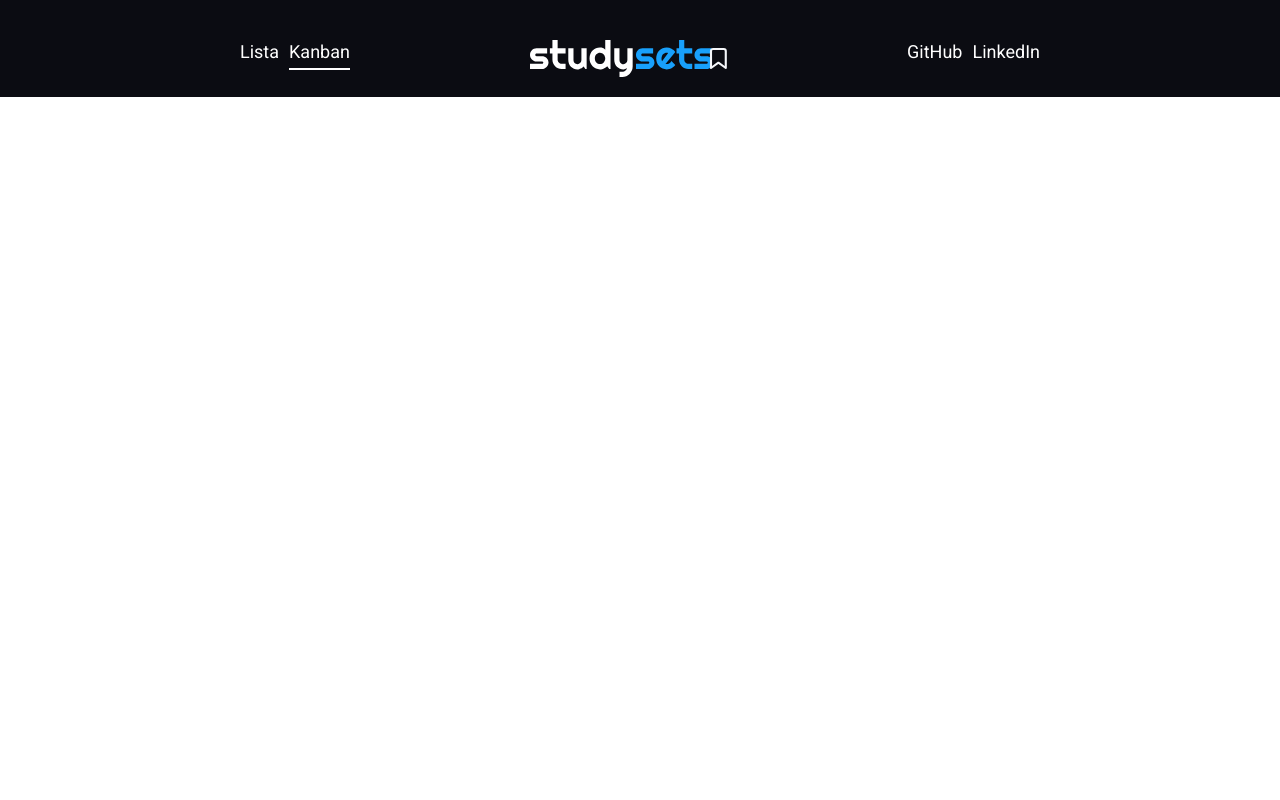
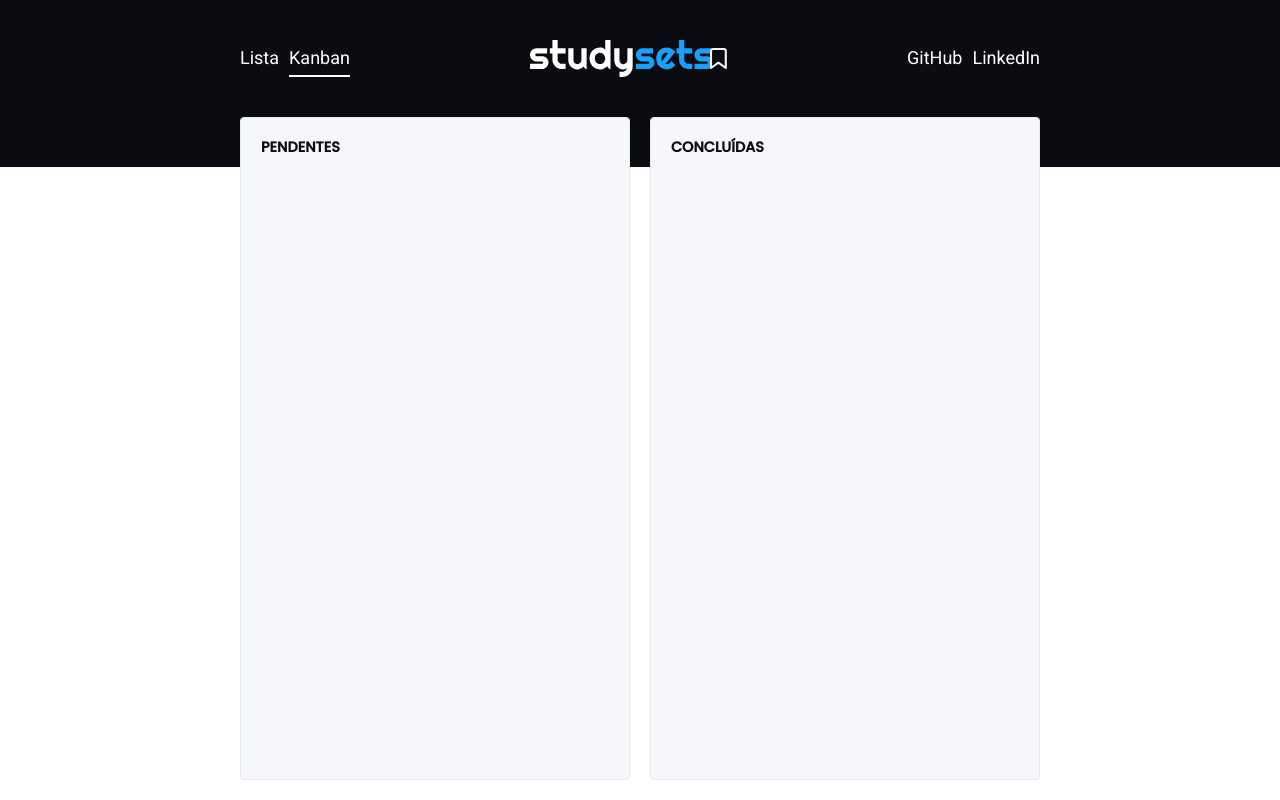
Before and after one commit to rafaelvieiracosta/studysets-todo, a Vue app: page /kanban in a window 1280 px wide. Built offline with nearby package versions, Linux system fonts and the light colour scheme.

Commit message:
feat: kanban frames and functions

```diff
--- a/src/App.vue
+++ b/src/App.vue
@@ -52,7 +52,7 @@ export default {
 }
 .header-wrapper {
   max-width: 840px;
-  padding: 40px 20px 20px;
+  padding: 40px 20px;
   margin: 0 auto;
 }
 .header img {
@@ -61,6 +61,7 @@ export default {
 .header-nav-ul {
   display: flex;
   justify-content: space-between;
+  align-items: center;
 }
 
 .nav-list {
--- a/src/components/toDo.vue
+++ b/src/components/toDo.vue
@@ -23,6 +23,7 @@ li {
   align-items: center;
   gap: 10px;
   padding: 15px 20px;
+  color: #0B0C12;
   background: #F5F7FA;
   border: 1px solid #CED3D9;
   border-radius: 4px;
@@ -33,7 +34,12 @@ li:hover {
   border-color: #18a0fb;
 }
 li.checked {
-  opacity: .3;
+  color: #0B0C1290;
+  background: #FCFDFD90;
+  border: 1px solid #F0F2F4;
+}
+li.checked .remove{
+  color: #C1C1C150;
 }
 li.checked p{
   text-decoration: line-through;
--- a/src/store.js
+++ b/src/store.js
@@ -6,6 +6,19 @@ Vue.use(Vuex)
 const state = {
   toDos: [],
   loading: false
+}
+
+const getters = {
+  tarefasPendentes(state) {
+    return state.toDos.filter((element) => {
+      return element.checked === false;
+    })
+  },
+  tarefasConcluidas(state) {
+    return state.toDos.filter((element) => {
+      return element.checked;
+    })
+  }
 }
 
 const mutations = {
@@ -51,6 +64,7 @@ const actions = {
 
 const store = new Vuex.Store({
   state,
+  getters,
   mutations,
   actions
 })
--- a/src/views/KanbanView.vue
+++ b/src/views/KanbanView.vue
@@ -1,21 +1,119 @@
 <template>
-  <section>
+  <section class="kanban">
+    <div class="kanban-grid">
+      <div class="kanban-grid-coluna">
+        <h2>Pendentes</h2>
+        <TransitionGroup name="listPendente" tag="ul">
+          <toDo
+            v-for="item in tarefasPendentes"
+            :key="item.id"
+            :toDo="item"
+            @toggle="toggleToDos"
+            @remove="removeToDos"
+          />
+        </TransitionGroup>
+      </div>
+      <div class="kanban-grid-coluna">
+        <h2>Concluídas</h2>
+        <TransitionGroup name="listConcluidas" tag="ul">
+          <toDo
+            v-for="item in tarefasConcluidas"
+            :key="item.id"
+            :toDo="item"
+            @toggle="toggleToDos"
+            @remove="removeToDos"
+          />
+        </TransitionGroup>
+      </div>
+    </div>
   </section>
 </template>
 
 <script>
+import toDo from '@/components/toDo'
+import { mapActions, mapGetters } from 'vuex'
+
 
 export default {
   name: 'KanbanView',
+  components: {
+    toDo
+  },
   data () {
     return {
     }
   },
+  computed: {
+    ...mapGetters(['tarefasPendentes', 'tarefasConcluidas'])
+  },
+  methods: {
+    ...mapActions(['toggleToDos', 'removeToDos']),
+  }
 }
 </script>
 
 <style scoped>
-button {
-  padding: 50px;
+.kanban {
+  padding: 0 20px;
+  background: linear-gradient(180deg,#0b0c12 50px, #FFFFFF 50px);
+}
+.kanban-grid {
+  max-width: 800px;
+  margin: 0 auto;
+  display: grid;
+  grid-template-columns: 1fr 1fr;
+  gap: 20px;
+}
+.kanban-grid-coluna {
+  padding: 20px;
+  background-color: #f5f7fa;
+  border: 1px solid #e6eaf0;
+  border-radius: 4px;
+  height: calc(100vh - 137px);
+}
+.kanban-grid-coluna h2 {
+  color: #0b0c12;
+  font: 600 0.9rem/1.35 "Poppins", sans-serif;
+  text-transform: uppercase;
 }
 </style>
+<style>
+.kanban-grid-coluna ul {
+  margin-top: 20px;
+}
+.kanban-grid-coluna ul li {
+  display: flex;
+  flex-direction: column;
+  justify-content: initial;
+  align-items: initial;
+  gap: 20px;
+  background: #E6EAF0;
+  border: 1px solid #CED3D9;
+}
+.kanban-grid-coluna ul li button {
+  text-align: left;
+  max-width: fit-content;
+}
+
+.listPendente-enter-active,
+.listPendente-leave-active {
+  transition: all 0.5s ease;
+}
+.listPendente-enter,
+.listPendente-leave-to,
+.listPendente-leave-active {
+  opacity: 0;
+  transform: translateX(50px);
+}
+
+.listConcluidas-enter-active,
+.listConcluidas-leave-active {
+  transition: all 0.5s ease;
+}
+.listConcluidas-enter,
+.listConcluidas-leave-to,
+.listConcluidas-leave-active {
+  opacity: 0;
+  transform: translateX(-50px);
+}
+</style>
--- a/src/views/ListView.vue
+++ b/src/views/ListView.vue
@@ -69,6 +69,7 @@ form {
   box-shadow: 0 0 32px rgb(0 0 0 / 10%);
 }
 .form-wrapper {
+  padding: 0 20px;
   background: linear-gradient(180deg,#0b0c12 50%, #FFFFFF 50%);
 }
 
```
Lines whose indentation alone changed are shown as unchanged.
